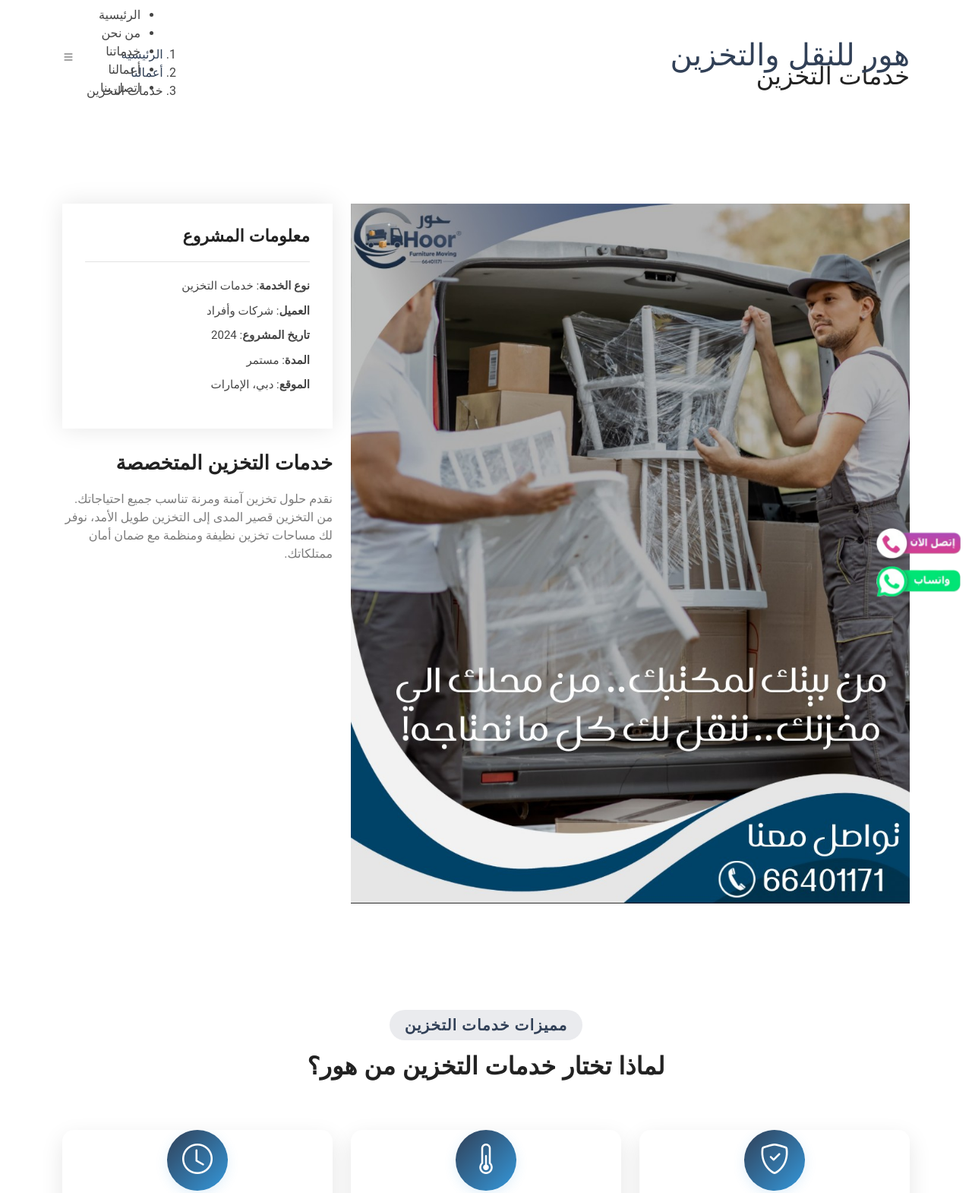
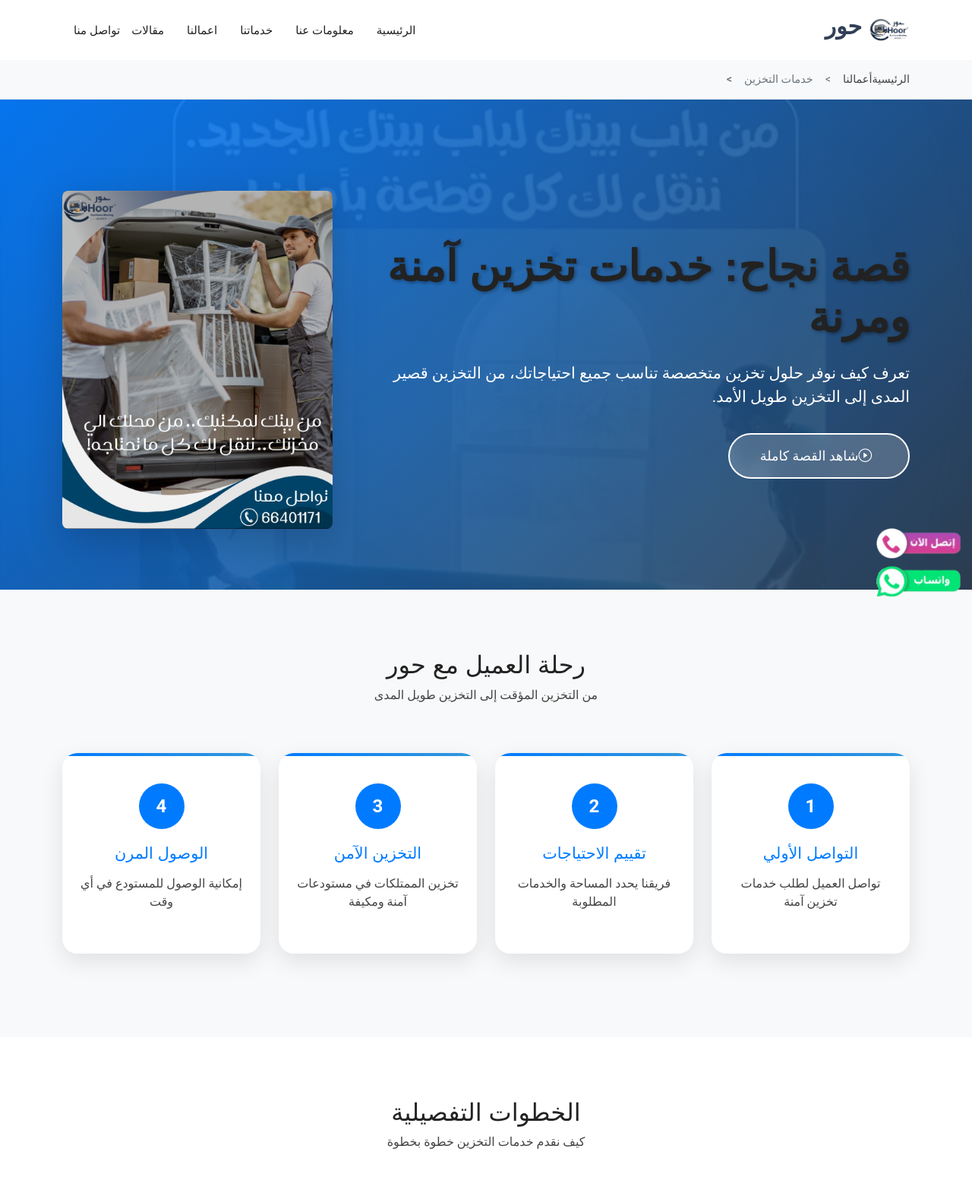
Before and after one commit to arkia-develop/hoor, a plain HTML site: page portfolio-storage1.html in a window 1280 px wide. Shown: the top 1570 px of the page at 76% size. Drawn offline with nearby package versions, Linux system fonts and the light colour scheme.

Commit message:
editing portfolios 3

```diff
--- a/portfolio-storage1.html
+++ b/portfolio-storage1.html
@@ -45,105 +45,164 @@
   </script>
 </head>
 
-<body>
+<body class="story-portfolio-page">
 
-  <!-- ======= Header ======= -->
-  <header id="header" class="fixed-top d-flex align-items-center">
-    <div class="container d-flex align-items-center justify-content-between">
+  <!-- Added ARIA landmarks for better accessibility -->
+  <header id="header" class="header sticky-top" role="banner" dir="rtl">
 
-      <div class="logo">
-        <h1><a href="index.html">هور للنقل والتخزين</a></h1>
+    <div class="branding d-flex align-items-cente">
+
+      <div class="container position-relative d-flex align-items-center justify-content-between">
+        <!-- Added aria-label for logo link -->
+        <a href="index.html" class="logo d-flex align-items-center" aria-label="الصفحة الرئيسية">
+          <!-- Uncomment the line below if you also wish to use an image logo -->
+          <img src="assets/img/logo-rmbg.png" alt="حور لنقل العفش">
+          <!-- <img src="assets/img/logo.png" alt="حور لنقل العفش">  -->
+          <h1 class="sitename">حور</h1>
+        </a>
+
+        <nav id="navmenu" class="navmenu" role="navigation" aria-label="القائمة الرئيسية">
+          <ul>
+            <li><a href="index.html">الرئيسية</a></li>
+            <li><a href="index.html#about">معلومات عنا</a></li>
+            <li><a href="index.html#services">خدماتنا</a></li>
+            <li><a href="index.html#portfolio">اعمالنا</a></li>
+            <li><a href="index.html#articles">مقالات</a></li>
+            <li><a href="index.html#contact">تواصل منا</a></li>
+          </ul>
+          <i class="mobile-nav-toggle d-xl-none bi bi-list"></i>
+        </nav>
+
       </div>
 
-      <nav id="navbar" class="navbar">
-        <ul>
-          <li><a class="nav-link scrollto" href="index.html#hero">الرئيسية</a></li>
-          <li><a class="nav-link scrollto" href="index.html#about">من نحن</a></li>
-          <li><a class="nav-link scrollto" href="index.html#services">خدماتنا</a></li>
-          <li><a class="nav-link scrollto active" href="index.html#portfolio">أعمالنا</a></li>
-          <li><a class="nav-link scrollto" href="index.html#contact">اتصل بنا</a></li>
-        </ul>
-        <i class="bi bi-list mobile-nav-toggle"></i>
-      </nav>
+    </div>
 
-    </div>
   </header>
 
+  <!-- Breadcrumb Navigation -->
+  <nav aria-label="breadcrumb" class="breadcrumb-nav" dir="rtl">
+    <div class="container">
+      <ol class="breadcrumb">
+        <li class="breadcrumb-item"><a href="index.html">الرئيسية</a></li>
+        <li class="breadcrumb-item"><a href="index.html#portfolio">أعمالنا</a></li>
+        <li class="breadcrumb-item active" aria-current="page">خدمات التخزين</li>
+      </ol>
+    </div>
+  </nav>
+
   <main id="main">
-
-    <!-- ======= Breadcrumbs ======= -->
-    <section id="breadcrumbs" class="breadcrumbs">
+    <!-- Story Hero Section -->
+    <section class="story-hero" dir="rtl">
       <div class="container">
-        <div class="d-flex justify-content-between align-items-center">
-          <h2>خدمات التخزين</h2>
-          <ol>
-            <li><a href="index.html">الرئيسية</a></li>
-            <li><a href="index.html#portfolio">أعمالنا</a></li>
-            <li>خدمات التخزين</li>
-          </ol>
+        <div class="row align-items-center">
+          <div class="col-lg-8">
+            <h1 class="fade-in-up">قصة نجاح: خدمات تخزين آمنة ومرنة</h1>
+            <p class="fade-in-up">تعرف كيف نوفر حلول تخزين متخصصة تناسب جميع احتياجاتك، من التخزين قصير المدى إلى التخزين طويل الأمد.</p>
+            <a href="#journey" class="btn-story fade-in-up">
+              <i class="bi bi-play-circle me-2"></i>شاهد القصة كاملة
+            </a>
+          </div>
+          <div class="col-lg-4">
+            <div class="text-center">
+              <img src="assets/img/portfolio/item-7.jpg" alt="خدمات التخزين" class="img-fluid rounded-3 shadow-lg">
+            </div>
+          </div>
         </div>
       </div>
     </section>
 
-    <!-- ======= Portfolio Details Section ======= -->
-    <section id="portfolio-details" class="portfolio-details">
+    <!-- Customer Journey Section -->
+    <section id="journey" class="customer-journey" dir="rtl">
       <div class="container">
-
-        <div class="row gy-4">
-
-          <div class="col-lg-8">
-            <div class="portfolio-details-slider swiper">
-              <div class="swiper-wrapper align-items-center">
-
-                <div class="swiper-slide">
-                  <img src="assets/img/portfolio/item-7.jpg" alt="مستودعات تخزين آمنة">
-                </div>
-
-                <div class="swiper-slide">
-                  <img src="assets/img/portfolio/item-8.jpg" alt="تخزين الأثاث">
-                </div>
-
-                <div class="swiper-slide">
-                  <img src="assets/img/portfolio/item-9.jpg" alt="مستودعات منظمة">
-                </div>
-
-              </div>
-              <div class="swiper-pagination"></div>
+        <div class="row text-center mb-5">
+          <div class="col-12">
+            <h2 class="fade-in-up">رحلة العميل مع حور</h2>
+            <p class="fade-in-up">من التخزين المؤقت إلى التخزين طويل المدى</p>
+          </div>
+        </div>
+        <div class="row">
+          <div class="col-lg-3 col-md-6">
+            <div class="journey-step fade-in-up">
+              <div class="step-number">1</div>
+              <h4>التواصل الأولي</h4>
+              <p>تواصل العميل لطلب خدمات تخزين آمنة</p>
             </div>
           </div>
-
-          <div class="col-lg-4">
-            <div class="portfolio-info">
-              <h3>معلومات المشروع</h3>
-              <ul>
-                <li><strong>نوع الخدمة</strong>: خدمات التخزين</li>
-                <li><strong>العميل</strong>: شركات وأفراد</li>
-                <li><strong>تاريخ المشروع</strong>: 2024</li>
-                <li><strong>المدة</strong>: مستمر</li>
-                <li><strong>الموقع</strong>: دبي، الإمارات</li>
-              </ul>
-            </div>
-            <div class="portfolio-description">
-              <h2>خدمات التخزين المتخصصة</h2>
-              <p>
-                نقدم حلول تخزين آمنة ومرنة تناسب جميع احتياجاتك. من التخزين قصير المدى إلى التخزين طويل الأمد،
-                نوفر لك مساحات تخزين نظيفة ومنظمة مع ضمان أمان ممتلكاتك.
-              </p>
+          <div class="col-lg-3 col-md-6">
+            <div class="journey-step fade-in-up">
+              <div class="step-number">2</div>
+              <h4>تقييم الاحتياجات</h4>
+              <p>فريقنا يحدد المساحة والخدمات المطلوبة</p>
             </div>
           </div>
-
+          <div class="col-lg-3 col-md-6">
+            <div class="journey-step fade-in-up">
+              <div class="step-number">3</div>
+              <h4>التخزين الآمن</h4>
+              <p>تخزين الممتلكات في مستودعات آمنة ومكيفة</p>
+            </div>
+          </div>
+          <div class="col-lg-3 col-md-6">
+            <div class="journey-step fade-in-up">
+              <div class="step-number">4</div>
+              <h4>الوصول المرن</h4>
+              <p>إمكانية الوصول للمستودع في أي وقت</p>
+            </div>
+          </div>
         </div>
-
       </div>
     </section>
 
-    <!-- ======= Features Section ======= -->
-    <section id="features" class="features">
-      <div class="container" data-aos="fade-up">
+    <!-- Process Timeline -->
+    <section class="process-timeline" dir="rtl">
+      <div class="container">
+        <div class="row text-center mb-5">
+          <div class="col-12">
+            <h2 class="fade-in-up">الخطوات التفصيلية</h2>
+            <p class="fade-in-up">كيف نقدم خدمات التخزين خطوة بخطوة</p>
+          </div>
+        </div>
+        <div class="timeline">
+          <div class="timeline-item slide-in-left">
+            <div class="timeline-content">
+              <h4>تقييم المساحة</h4>
+              <p>تحديد المساحة المطلوبة ونوع التخزين المناسب</p>
+            </div>
+            <div class="timeline-dot"></div>
+          </div>
+          <div class="timeline-item slide-in-right">
+            <div class="timeline-content">
+              <h4>تجهيز المستودع</h4>
+              <p>تجهيز مساحة تخزين نظيفة ومكيفة</p>
+            </div>
+            <div class="timeline-dot"></div>
+          </div>
+          <div class="timeline-item slide-in-left">
+            <div class="timeline-content">
+              <h4>التخزين الآمن</h4>
+              <p>تخزين الممتلكات مع ضمان الأمان والحماية</p>
+            </div>
+            <div class="timeline-dot"></div>
+          </div>
+          <div class="timeline-item slide-in-right">
+            <div class="timeline-content">
+              <h4>المراقبة المستمرة</h4>
+              <p>مراقبة مستمرة للمستودع وضمان سلامة الممتلكات</p>
+            </div>
+            <div class="timeline-dot"></div>
+          </div>
+        </div>
+      </div>
+    </section>
 
-        <div class="section-title">
-          <h2>مميزات خدمات التخزين</h2>
-          <p>لماذا تختار خدمات التخزين من هور؟</p>
+    <!-- Equipment Gallery -->
+    <section class="equipment-gallery" dir="rtl">
+      <div class="container">
+        <div class="row text-center mb-5">
+          <div class="col-12">
+            <h2 class="fade-in-up">المميزات والخدمات</h2>
+            <p class="fade-in-up">ما يميز خدمات التخزين من حور</p>
+          </div>
         </div>
 
         <div class="row">
```
Also changed, not shown: portfolio-appliances1.html (+2 -2 lines).
